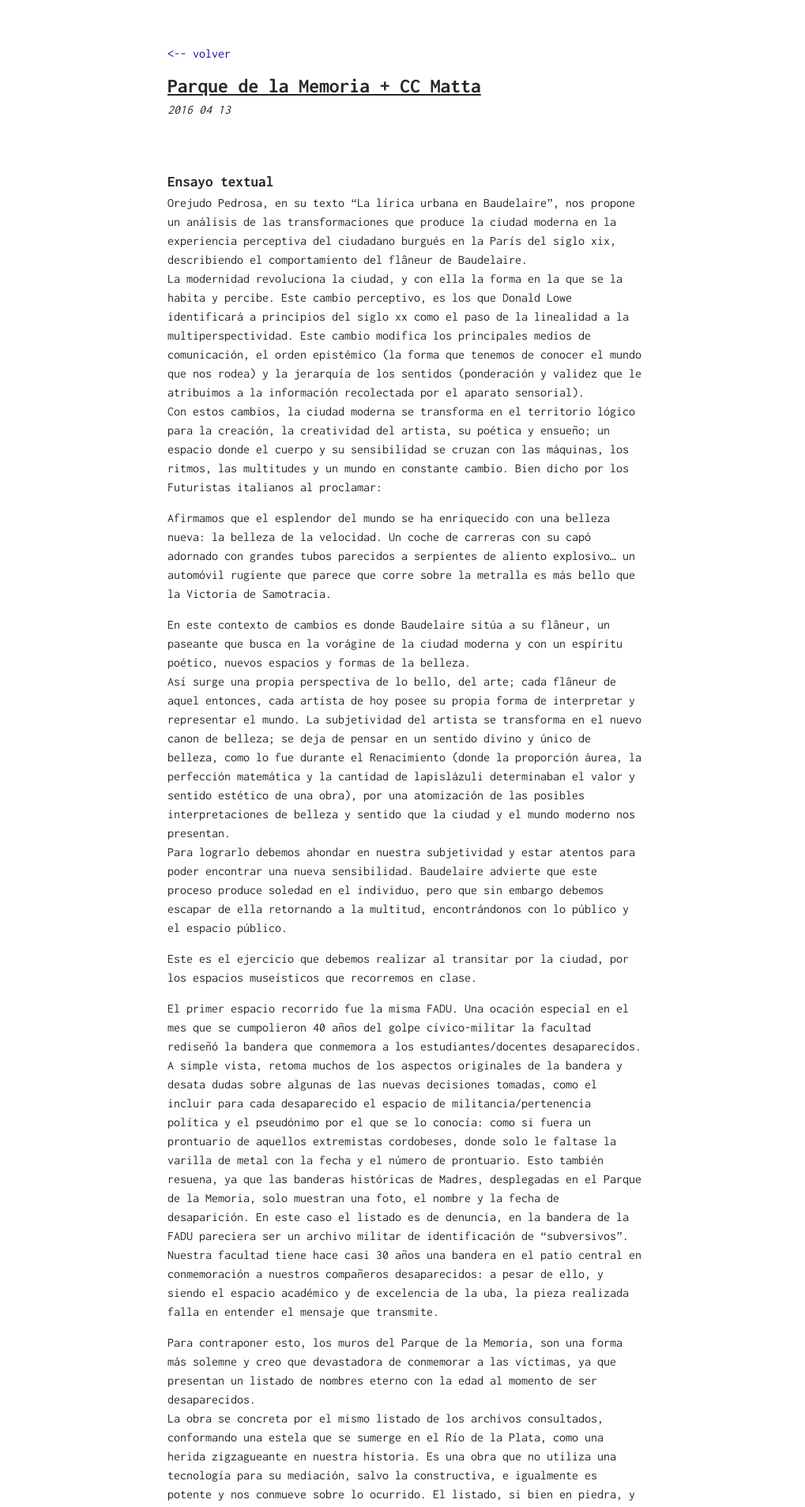
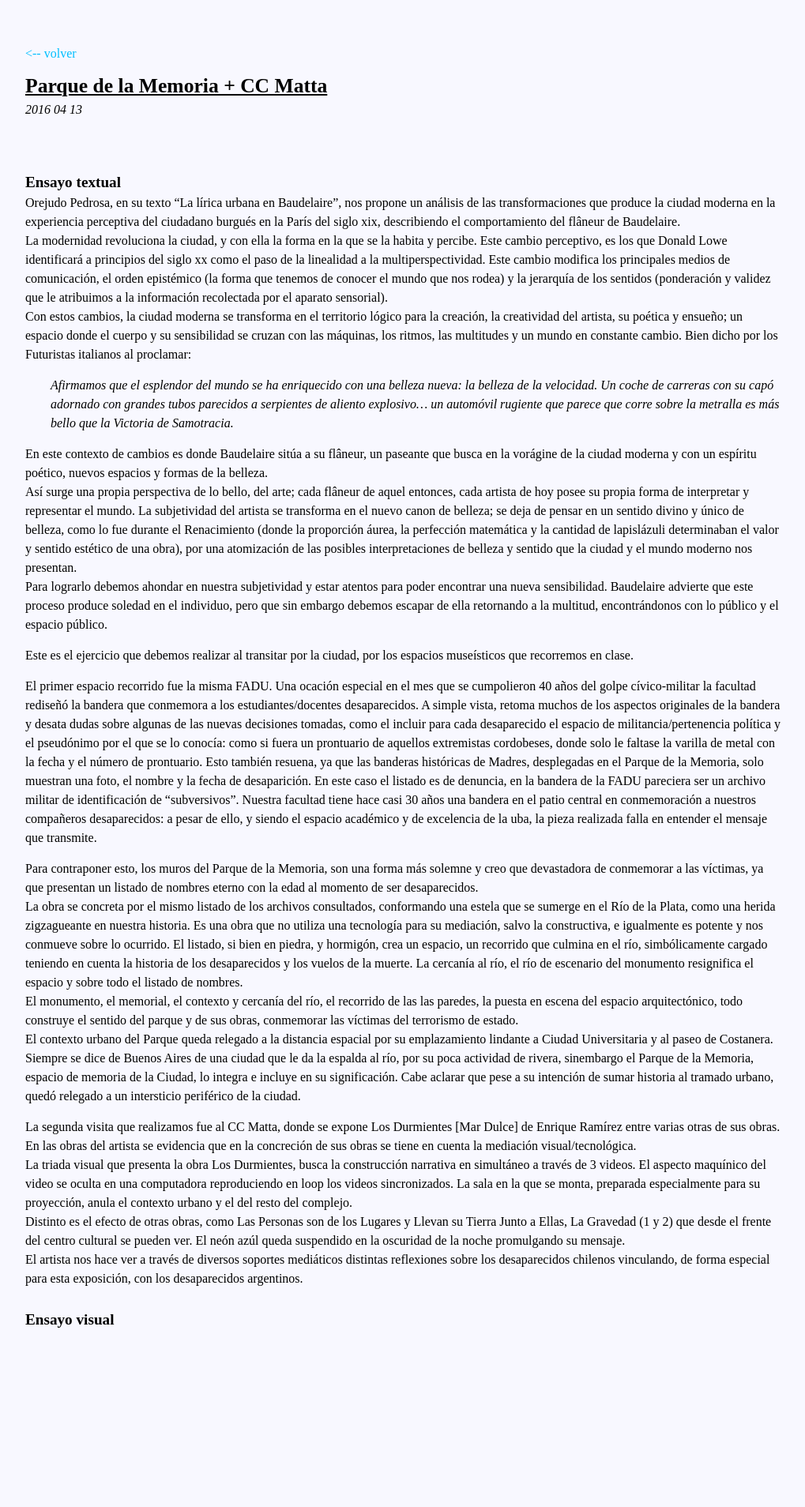
Before and after one commit to tasken/sitio.audiovisual, a Jekyll site: the page built from _posts/2016-04-13-TP1.md, in a window 1280 px wide. Shown: the top 1908 px of the page at 79% size, without its empty margins (128-1147 px from the left). Built offline with Jekyll 4.4.1, drawn with Linux system fonts in a browser that asks for light colours; after the commit the page ends 1775 px from its top, so only the background shows below that.

Commit message:
distracciones de diseño

```diff
--- a/_sass/_config.scss
+++ b/_sass/_config.scss
@@ -1,11 +1,11 @@
 // COLORS
-$color-primary: #272727;
-$color-background: #FFFFFF;
-$color-link: #1A0DAB;
+$color-primary: black;
+$color-background: ghostwhite;
+$color-link: deepskyblue;
 
 // FONT
-$font-url: "//fonts.googleapis.com/css?family=Ubuntu+Mono:400,700,400italic";
-$font-family: "'Ubuntu Mono', ";
+$font-url: "//fonts.googleapis.com/css?family=Crimson+Text:400,400italic,700,700italic";
+$font-family: "'Crimson Text', serif";
 
 // BREAKPOINTS
 $br: 600px;
--- /dev/null
+++ b/_sass/_dav.scss
@@ -0,0 +1,4 @@
+blockquote {
+    margin-left: 2em;
+    font-style: italic;
+}
--- a/assets/css/main.scss
+++ b/assets/css/main.scss
@@ -7,7 +7,7 @@
 body {
     color: $color-primary;
     background: $color-background;
-    font-family: 'Inconsolata', ;
+    font-family: 'Crimson Text', serif;
     font-size: 100%;
     font-weight: 400;
 }
@@ -47,7 +47,7 @@ ul {
 
 
 .wrapper {
-    max-width: 600px;
+    max-width: 960px;
     margin: auto;
     padding: 60px 30px 60px 30px;
     @media screen and (max-width: $br) {
@@ -77,16 +77,6 @@ ul {
         }
     }
 }
-
-
-.portfolio {
-    padding-bottom: 30px;
-    h1 {
-        font-size: 1.4em;
-        margin-bottom: 5px;
-    }
-}
-
 
 
 .blog {
@@ -164,25 +154,5 @@ ul {
     }
 }
 
-.about {
-    &__title {
-        font-size: 1.6em;
-        font-weight: 700;
-        margin-top: 20px;
-        margin-bottom: 10px;
-    }
-    &__content {
-        margin-top: 20px;
-        h1 {
-            font-size: 1.2em;
-            font-style: italic;
-            margin-top: 30px;
-            margin-bottom: 5px;
-        }
-        p {
-            font-size: 1em;
-            line-height: 150%;
-            margin-bottom: 10px;
-        }
-    }
-}
+
+@import "dav";
```
